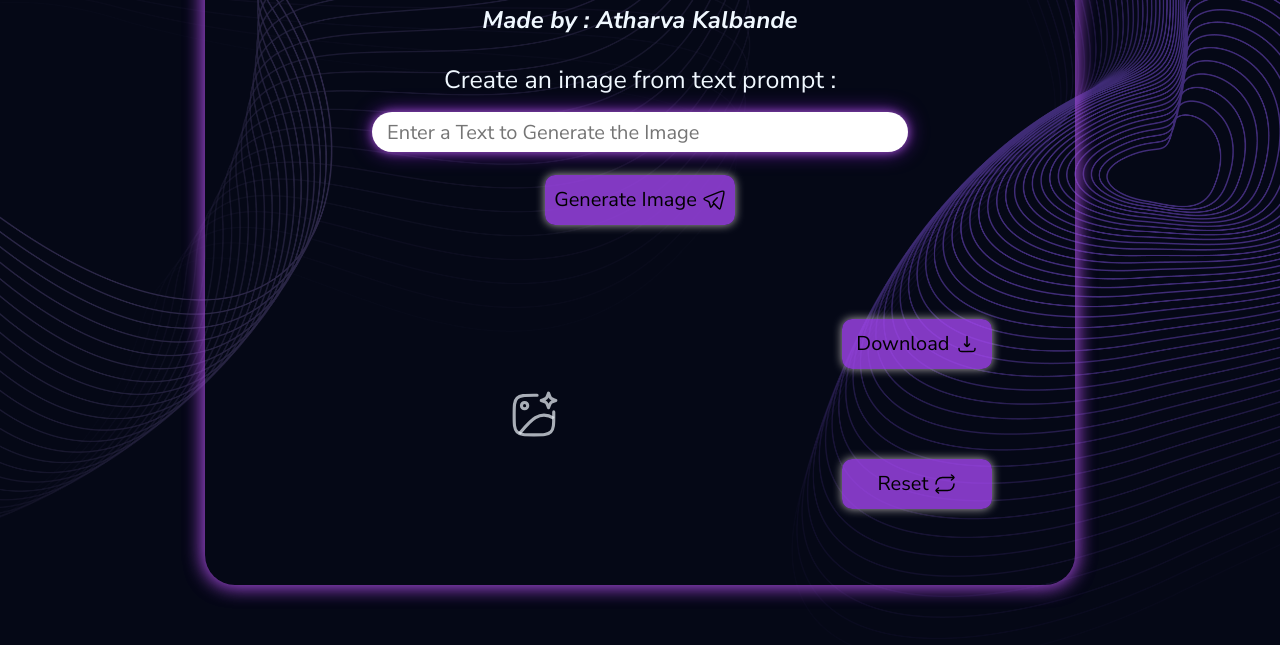
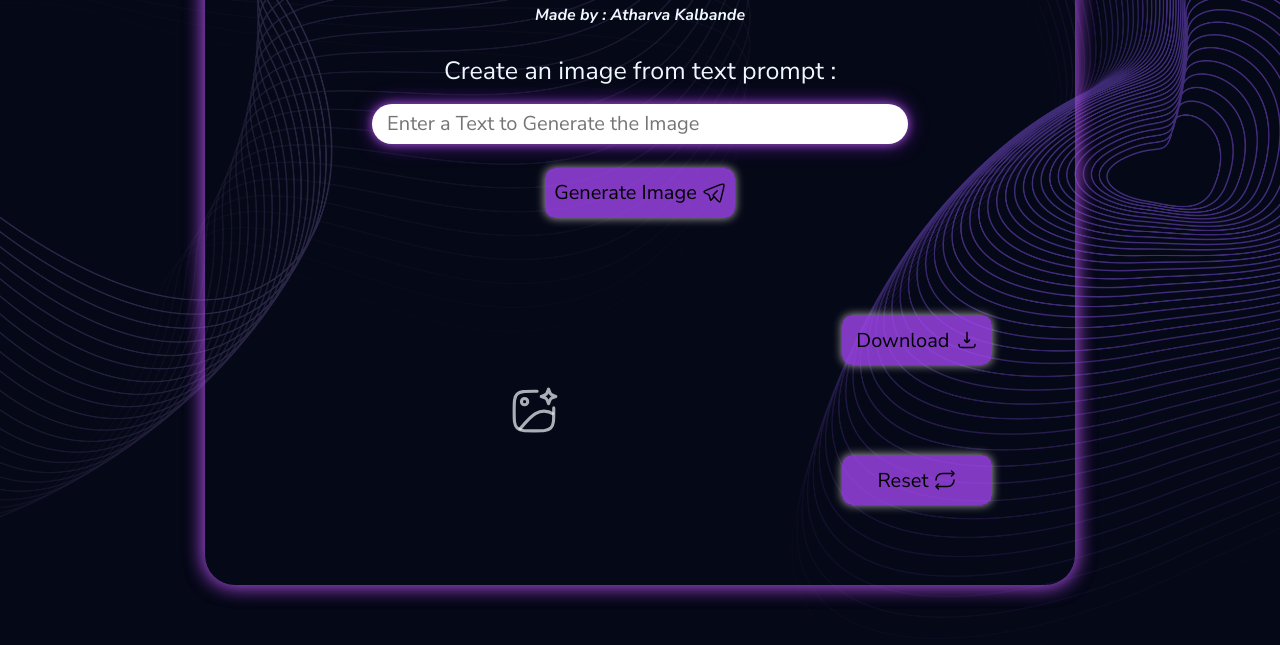
Before and after one commit to atharva-aak/PixelPrompt, a website built with Vite: page index.html in a window 1280 px wide. Shown: the part 155-800 px from the top of the page. Built offline with nearby package versions, Linux system fonts and the light colour scheme; files whose address does not match are found by name.

Commit message:
minor changes regarding fonts

```diff
--- a/index.html
+++ b/index.html
@@ -11,7 +11,7 @@
     <img src="logo.png" alt="Logo" class="logo">
     <div class="container">
     <h1>Text to Image Generator</h1>
-    <h2><i>Made by : Atharva Kalbande</i></h2>
+    <h4><i>Made by : Atharva Kalbande</i></h4>
 <div class="input">
     <label for="">Create an image from text prompt :
     </label>
```
